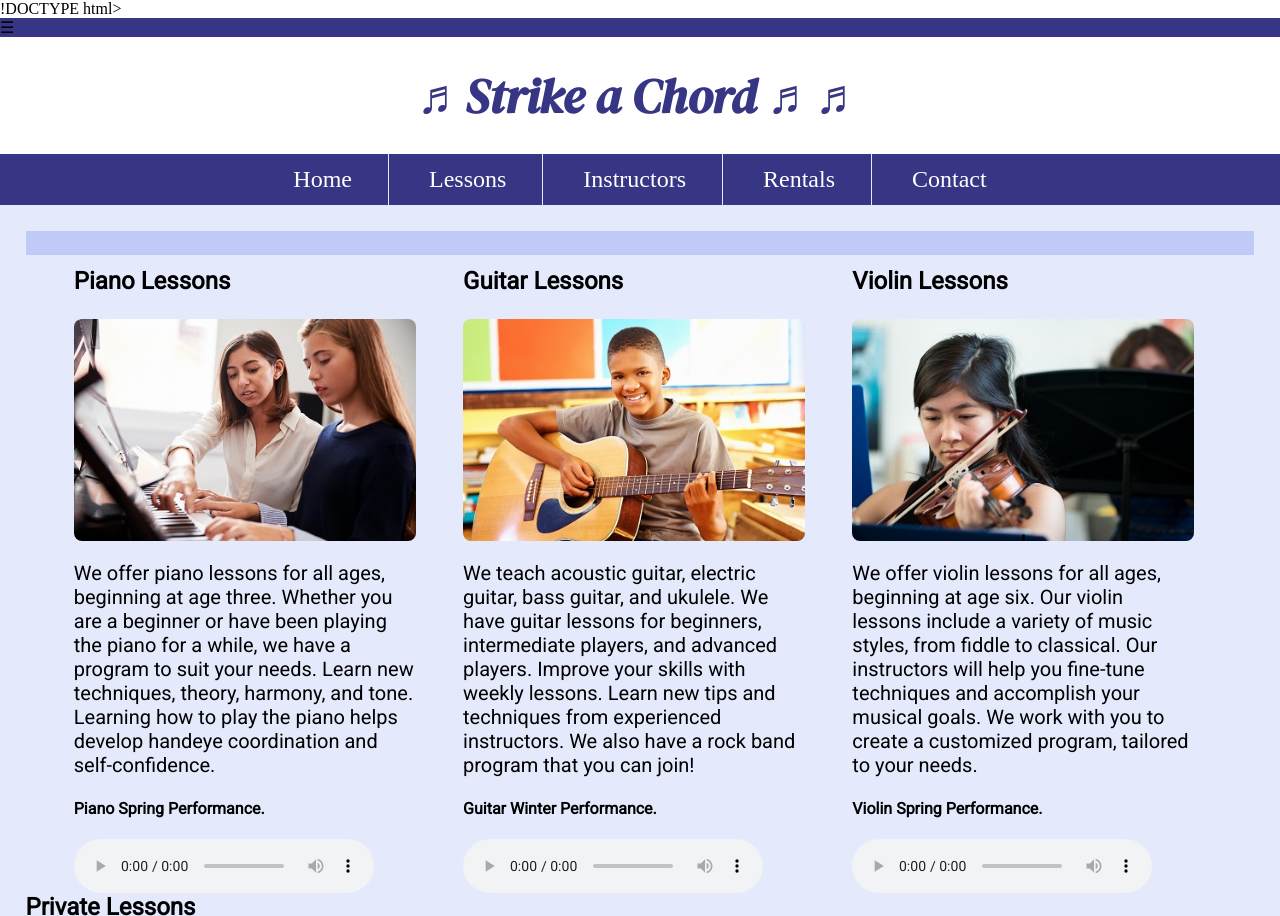
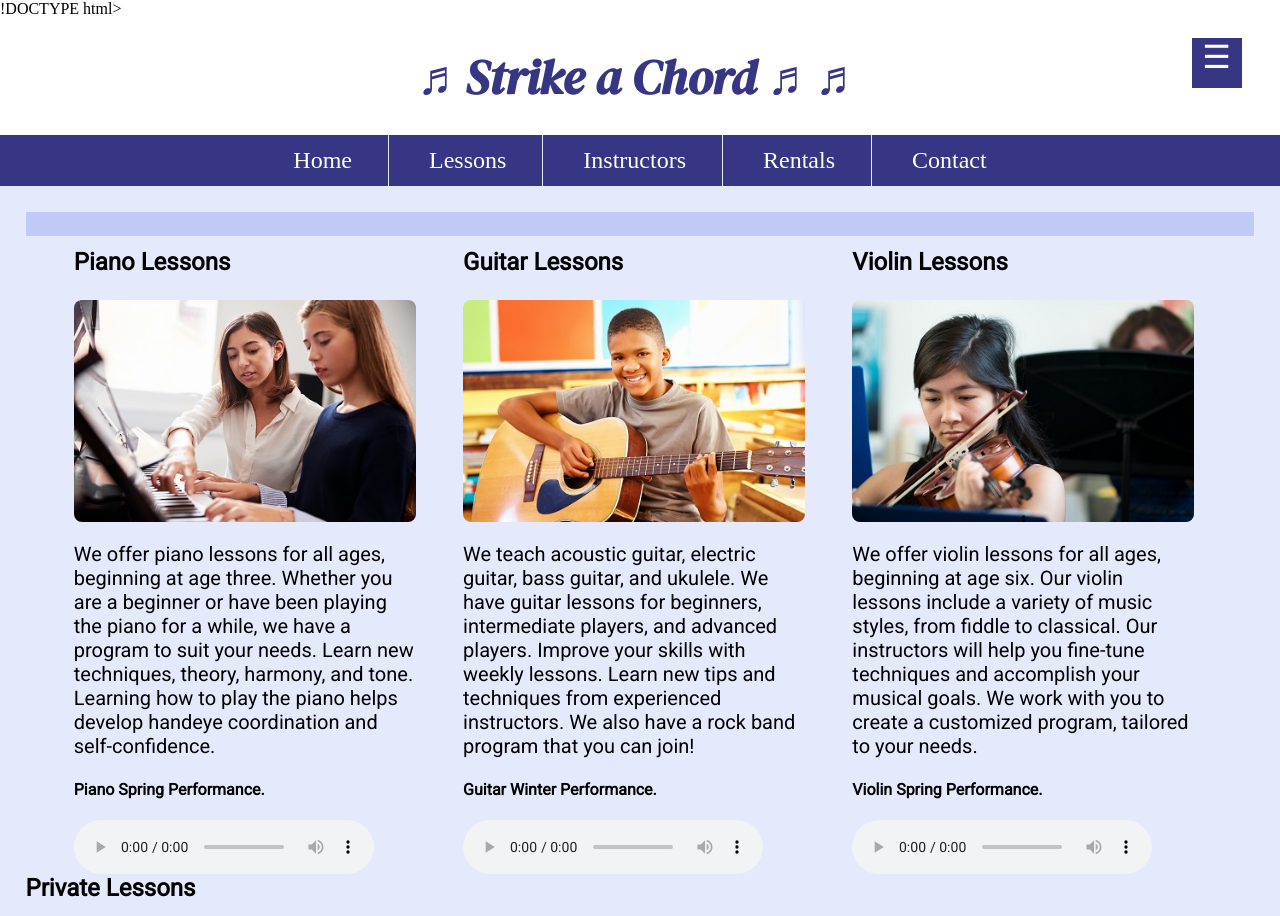
Before and after one commit to pavychsasha/music, a plain HTML site: page lessons.html in a window 1280 px wide. Shown: the top 916 px of the page. Drawn offline with Linux system fonts and the light colour scheme.

Commit message:
changing nav in styles.css

```diff
--- a/css/styles.css
+++ b/css/styles.css
@@ -47,23 +47,26 @@ body, header, nav, main, footer, img, h1, ul, section, aside, figure, figcaption
   background-color: #373684;
   }
 
-    nav ul {
-    list-style-type: none;
+  .mobile-nav a {
+  color: #fff;
   text-align: center;
+  font-size: 2em;
+  text-decoration: none;
+  padding: 3%;
+  display: block;
   }
 
-    nav li {
+  .mobile-nav a.menu-icon {
       display: block;
-    font-size: 2em;
-    border-top: 1px solid #e5e9fc;
+      position: absolute;
+      right: 0;
+      top: 0;
   }
 
-    nav li a {
-    display: block;
-    color: #fff;
-    text-align: center;
-    padding: 0.5em 1em;
-    text-decoration: none;
+  .menu-icon div {
+      height: 50px;
+      width: 50px;
+      background-color: #373684;
   }
 
   /* Style rules for main content */
@@ -249,6 +252,11 @@ body, header, nav, main, footer, img, h1, ul, section, aside, figure, figcaption
   }
 
   /* Tablet Viewport: Style rules for nav area */
+  nav ul {
+  list-style-type: none;
+  text-align: center;
+  }
+
   nav li {
   border-top: none;
   display: inline-block;
@@ -261,7 +269,10 @@ body, header, nav, main, footer, img, h1, ul, section, aside, figure, figcaption
   }
 
   nav li a {
-    padding: 0.25em 0.5em;
+  display: block;
+  color: #fff;
+  text-align: center;
+  text-decoration: none;
   }
 
   .grid {
```
Lines whose indentation alone changed are shown as unchanged.
